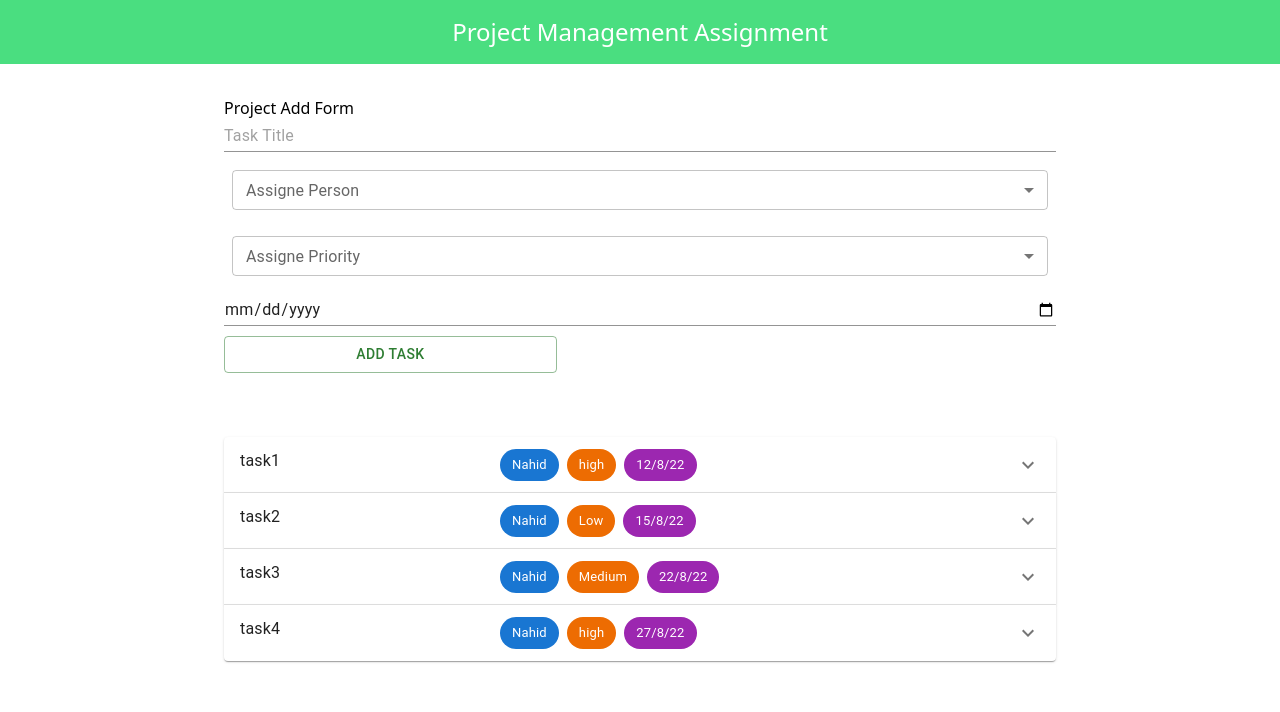
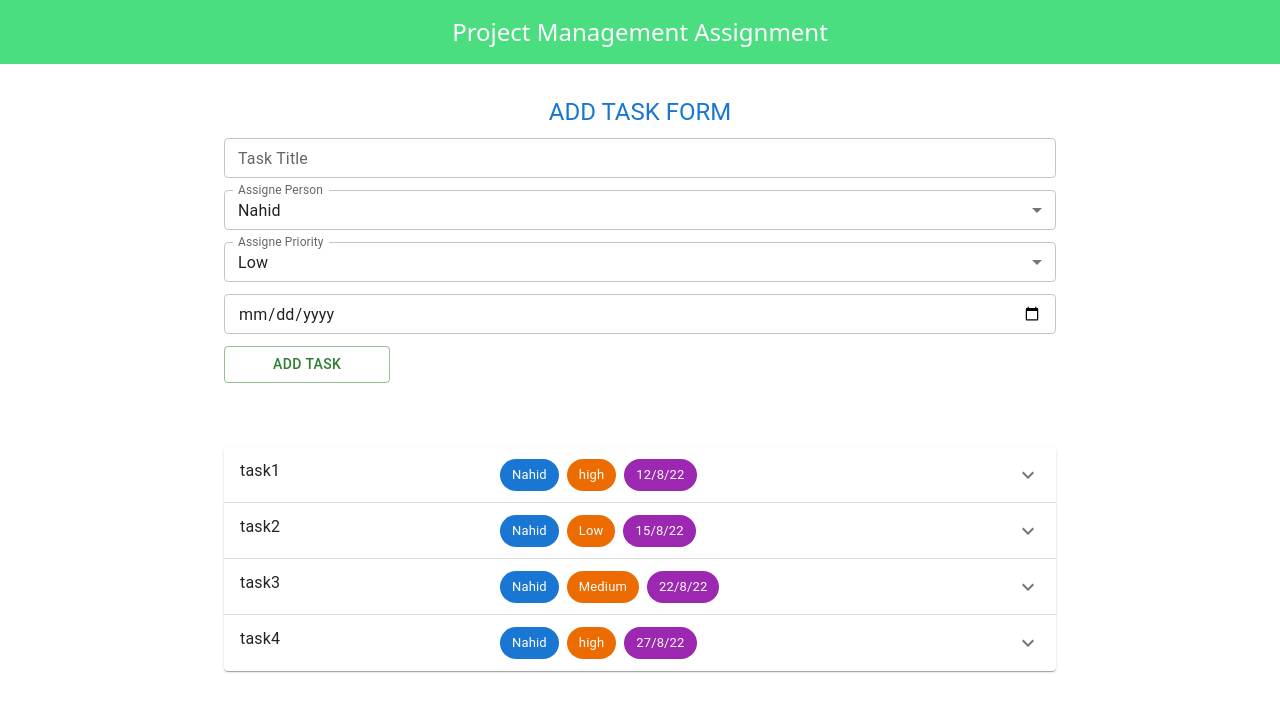
Before and after one commit to nahidnstu12/fullstack-army-frontend, a React (Vite) app: page / in a window 1280 px wide. Shown: the top 712 px of the page. Built offline with nearby package versions, Linux system fonts and the light colour scheme.

Commit message:
design fix

```diff
--- a/src/App.jsx
+++ b/src/App.jsx
@@ -13,13 +13,10 @@ function App() {
     <div className="">
       <h1 className='text-white text-2xl text-center bg-green-400 p-4'>Project Management Assignment</h1>
       <Box sx={{ margin: "0 auto", padding: '2rem', maxWidth:"70%"}}>
-      <h3>Project Add Form</h3>
-      <Box sx={{ display: 'flex', gap:'10px', flexDirection: 'column'}}>
-      {/* <Input placeholder="Project Title"  fullWidth/>
-      <Button variant="outlined" color="success" sx={{ width:'40%'}}>Add Project</Button> */}
+
       <TaskForm />
       </Box>
-      </Box>
+
 
       <Box sx={{ margin: "0 auto", padding: '2rem', maxWidth:"70%"}}>
 
--- a/src/components/InputForm.jsx
+++ b/src/components/InputForm.jsx
@@ -1,53 +1,74 @@
-import React from 'react';
-import {FormControl,Button, Input, Select, InputLabel, MenuItem, TextField } from '@mui/material';
+import React from "react";
+import {
+  FormControl,
+  Button,
+  Input,
+  Select,
+  InputLabel,
+  MenuItem,
+  TextField,
+} from "@mui/material";
 
-export const MUIInput = (props) =>{
+export const MUIInput = (props) => {
   return (
-    <Input {...props}/>
+    <TextField id="outlined-basic" variant="outlined" size="small" {...props} />
   );
-}
+};
 
-export const MUIButton = (props) =>{
-    return (
-      <Button {...props}>{props.label}</Button>
-    );
-  }
+export const MUIButton = (props) => {
+  return <Button {...props}>{props.label}</Button>;
+};
 export const MUIDateInput = (props) => {
   return (
     <TextField
       id="date"
       label={props.label}
       type="date"
+      size="small"
       // defaultValue="2017-05-24"
-        sx={{ width: 220 }}
+      sx={{ width: 160 }}
       InputLabelProps={{
         shrink: true,
       }}
     />
-    )
-  }
+  );
+};
 
-  export const MUISelect =({label, options}) =>{
-    const [age, setAge] = React.useState('');
+export const MUISelect = ({
+  label,
+  options,
+  handleInput: onChangeCallback,
+  defaultValue,
+  name,
+}) => {
+  // const [age, setAge] = React.useState('');
 
-  const handleChange = (event) => {
-    setAge(event.target.value);
-  };
-    return(
-        <FormControl sx={{ m: 1, minWidth: 120 }} size="small">
+  // const handleChange = (event) => {
+  //   setAge(event.target.value);
+  // };
+  return (
+    <FormControl sx={{ minWidth: 120 }} size="small">
       <InputLabel id="demo-select-small">{label}</InputLabel>
       <Select
         labelId="demo-select-small"
         id="demo-select-small"
-          value={age}
+        value={defaultValue}
         label={label}
-          onChange={handleChange}
+        onChange={(event, selected) => {
+          const value = selected ? selected[optionValueProp] : null;
+
+          if (onChangeCallback && typeof onChangeCallback === "function") {
+            onChangeCallback(value);
+          }
+        }}
+        name={name}
       >
-            {options.map((item,key) =>
-            <MenuItem key={key} value={item.id}>{item.name}</MenuItem>
-            )}
-
+        {options.map((item, key) => (
+          <MenuItem key={key} value={item.id}>
+            {item.name}
+          </MenuItem>
+        ))}
       </Select>
     </FormControl>
-    )
-  }
+  );
+};
--- a/src/components/ProjectForm.jsx
+++ b/src/components/ProjectForm.jsx
@@ -1,27 +1,79 @@
-import React from 'react';
-import { priority, users } from '../data';
-import { MUIButton, MUIDateInput, MUIInput, MUISelect } from './InputForm';
+import { Box, Typography } from "@mui/material";
+import React, { useReducer } from "react";
+import { priority, users } from "../data";
+import { MUIButton, MUIDateInput, MUIInput, MUISelect } from "./InputForm";
 
 export default function TaskForm() {
+  const [formInput, setFormInput] = useReducer(
+    (state, newState) => ({ ...state, ...newState }),
+    {
+      task_title: "",
+      task_user: "",
+      task_priority: "",
+      task_date: "",
+    }
+  );
+  const handleInput = (evt) => {
+    const name = evt.target.name;
+    const newValue = evt.target.value;
+    setFormInput({ [name]: newValue });
+  };
+  const handleSubmit = evt => {
+    evt.preventDefault();
+
+    let data = { formInput };
+
+    console.log({data});
+  };
   return (
-    <>
-    <MUIInput placeholder={"Task Title"} fullWidth   />
-    <MUISelect label={"Assigne Person"} options={users} />
-    <MUISelect label={"Assigne Priority"} options={priority} />
-    <MUIInput type="date" />
-    <MUIButton variant="outlined" color="success" sx={{ width:'40%'}} label={"Add Task"}/>
-    </>
+    <Box sx={{ display: "flex", gap: "10px", flexDirection: "column" }}>
+      <Typography variant="h5" align="center" color={"primary"}>
+        ADD TASK FORM
+      </Typography>
+      <form onSubmit={handleSubmit} className={"flex flex-col gap-3"}>
+        <MUIInput label={"Task Title"} fullWidth name={"task_title"} onChange={handleInput}/>
+        <MUISelect
+          label={"Assigne Person"}
+          options={users}
+          name={"task_user"}
+          onChange={handleInput}
+          defaultValue={formInput.task_user || 1}
+        />
+        <MUISelect
+          label={"Assigne Priority"}
+          options={priority}
+          name={"task_priority"}
+          onChange={handleInput}
+          defaultValue={formInput.task_priority || 1}
+          optionValueProp={'id'}
+          optionTitleProp={['name']}
+        />
+        <MUIInput type="date" name={"task_date"} onChange={handleInput}/>
+        <MUIButton
+          variant="outlined"
+          color="success"
+          sx={{ width: "20%" }}
+          label={"Add Task"}
+          type="submit"
+        />
+      </form>
+    </Box>
   );
 }
 
 export const SubTaskForm = () => {
-    return(
-        <>
-        <MUIInput placeholder={"Sub Task Title"} type={"text"} />
-        <MUISelect label={"Assigne Person"} options={users} />
-        <MUISelect label={"Assigne Priority"} options={priority} />
-        <MUIDateInput label={"Assignr Date"} />
-        <MUIButton variant="outlined" color="success" sx={{ width:'20%'}} label={"Add"}/>
-        </>
-    )
-}
+  return (
+    <Box sx={{ display: "flex", gap: "10px", flexWrap: "wrap" }}>
+      <MUIInput label={"Sub Task Title"} />
+      <MUISelect label={"Assigne Person"} options={users} />
+      <MUISelect label={"Assigne Priority"} options={priority} />
+      <MUIDateInput label={"Assignr Date"} />
+      <MUIButton
+        variant="outlined"
+        color="success"
+        sx={{ width: "20%", alignSelf: "center" }}
+        label={"Add"}
+      />
+    </Box>
+  );
+};
--- a/src/components/ProjectLists.jsx
+++ b/src/components/ProjectLists.jsx
@@ -28,10 +28,12 @@ export default function ProjectLists() {
             expandIcon={<ExpandMoreIcon />}
             aria-controls="panel1bh-content"
             id="panel1bh-header"
+
           >
             <Typography sx={{ width: "33%", flexShrink: 0 }}>
               {item.title}
             </Typography>
+            <Box className="flex">
             <Typography sx={{ color: "text.secondary", margin: "0 4px" }}>
               <Chip label={"Nahid"} color="primary" />
             </Typography>
@@ -41,15 +43,40 @@ export default function ProjectLists() {
             <Typography sx={{ color: "text.secondary", margin: "0 4px" }}>
               <Chip label={item.date} color="secondary" />
             </Typography>
+            </Box>
           </AccordionSummary>
           <AccordionDetails>
-            <Box sx={{ display: "flex", gap: "10px", flexWrap: "wrap" }}>
-              <SubTaskForm />
+            {/* sub task form */}
+
+            <SubTaskForm />
+
+            <Box className="my-5">
+              {
+                item?.subtasks?.map((subtask) => (
+                  <Box className="flex justify-between gap-4 my-2" key={item.id}>
+                    <Typography sx={{ width: "33%", flexShrink: 0 }}>
+                      {subtask.title}
+                    </Typography>
+                    <Box className="flex">
+                    <Typography
+                      sx={{ color: "text.secondary", margin: "0 4px" }}
+                    >
+                      <Chip label={"Nahid"} color="primary" />
+                    </Typography>
+                    <Typography
+                      sx={{ color: "text.secondary", margin: "0 4px" }}
+                    >
+                      <Chip label={subtask.status} color="warning" />
+                    </Typography>
+                    <Typography
+                      sx={{ color: "text.secondary", margin: "0 4px" }}
+                    >
+                      <Chip label={subtask.date} color="secondary" />
+                    </Typography>
+                    </Box>
+                  </Box>
+                ))}
             </Box>
-            <Typography>
-              Nulla facilisi. Phasellus sollicitudin nulla et quam mattis
-              feugiat. Aliquam eget maximus est, id dignissim quam.
-            </Typography>
           </AccordionDetails>
         </Accordion>
       ))}
```
Lines whose indentation alone changed are shown as unchanged.
